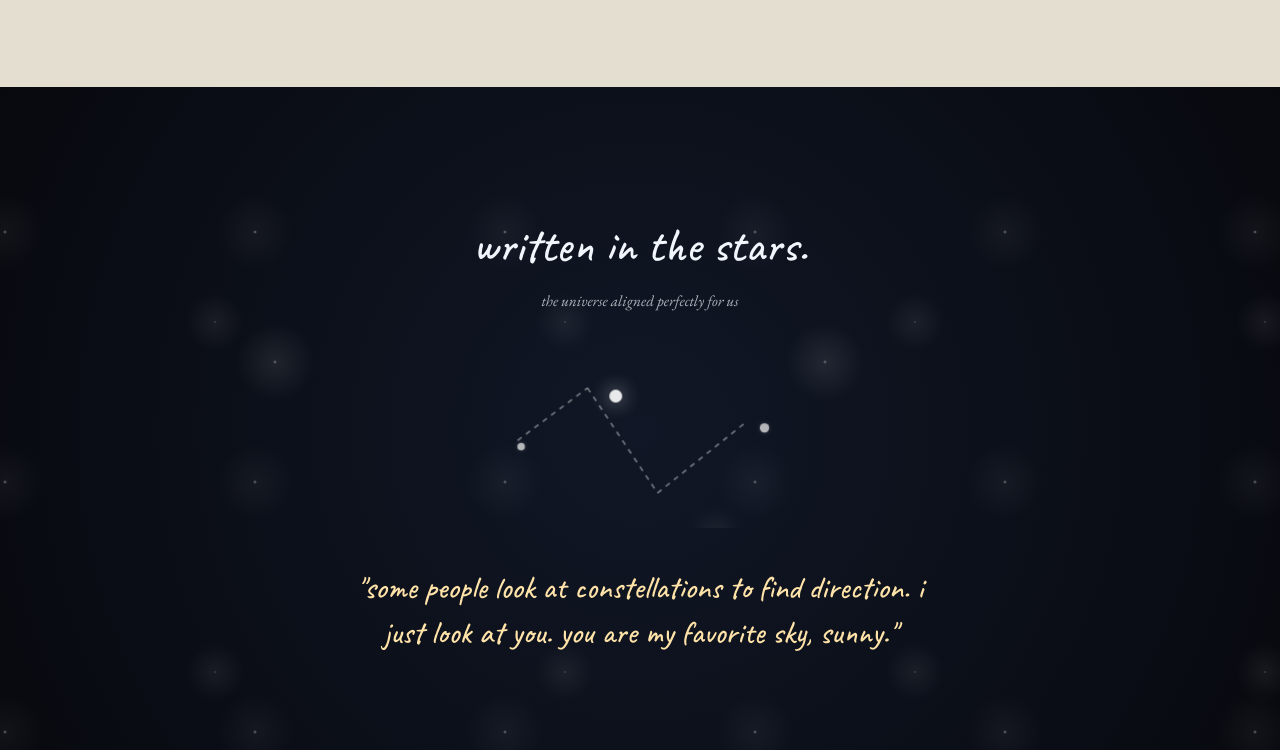
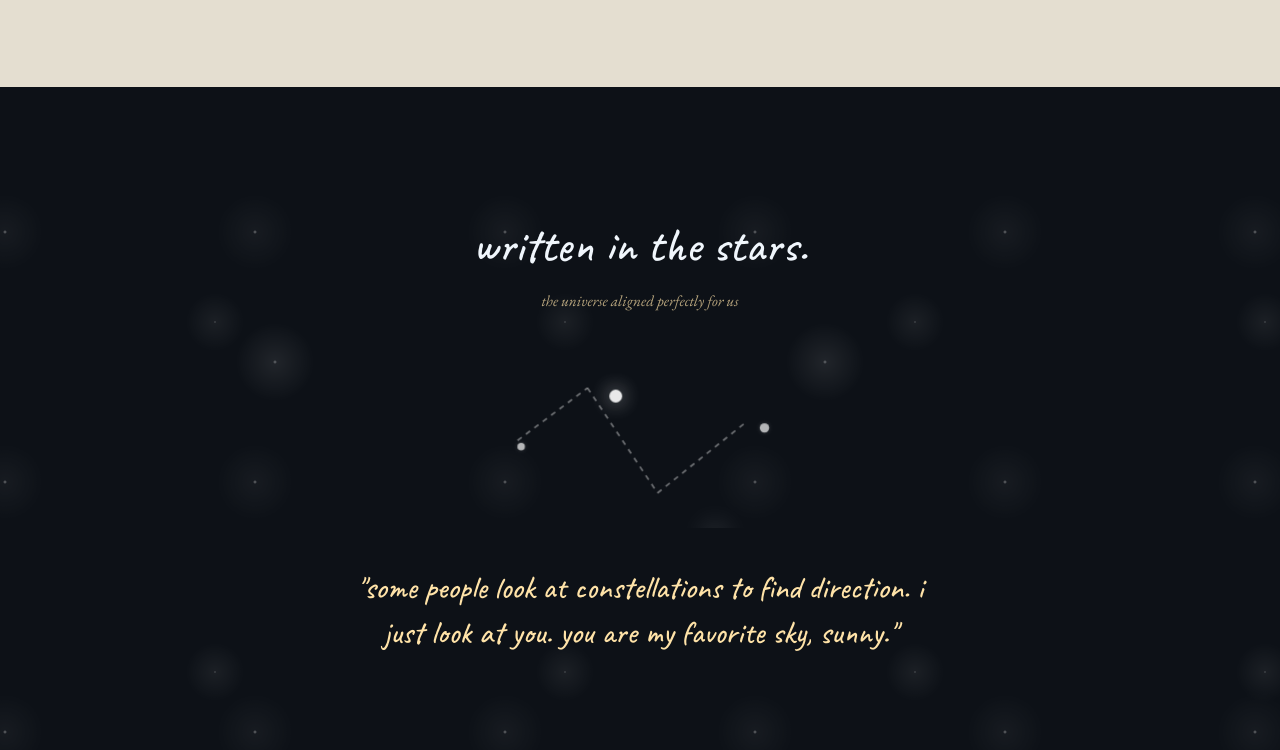
Before and after one commit to DhritiiS/sunnyiyiyi, a plain HTML site: page index.html in a window 1280 px wide. Shown: the part 1650-2400 px from the top of the page. Drawn offline with nearby package versions, Linux system fonts and the light colour scheme.

Commit message:
Update starry-section background and text colors

```diff
--- a/style.css
+++ b/style.css
@@ -155,10 +155,15 @@ body {
 /* --- STAR WORK: Constellation Night Sky Section --- */
 .starry-section {
     position: relative;
-    background: radial-gradient(circle at 50% 50%, #111726, #07090e); /* Midnight dark blue sky */
-    color: #f0f6fc;
+    background: #0d1117 !important; /* Solid dark midnight color */
+    color: #f0f6fc !important;
     padding: 120px 0;
     overflow: hidden;
+}
+
+.starry-section .small-italic {
+    color: #ffe3a8 !important;
+    opacity: 0.8;
 }
 
 /* Tiny star patterns scattered behind text */
```
